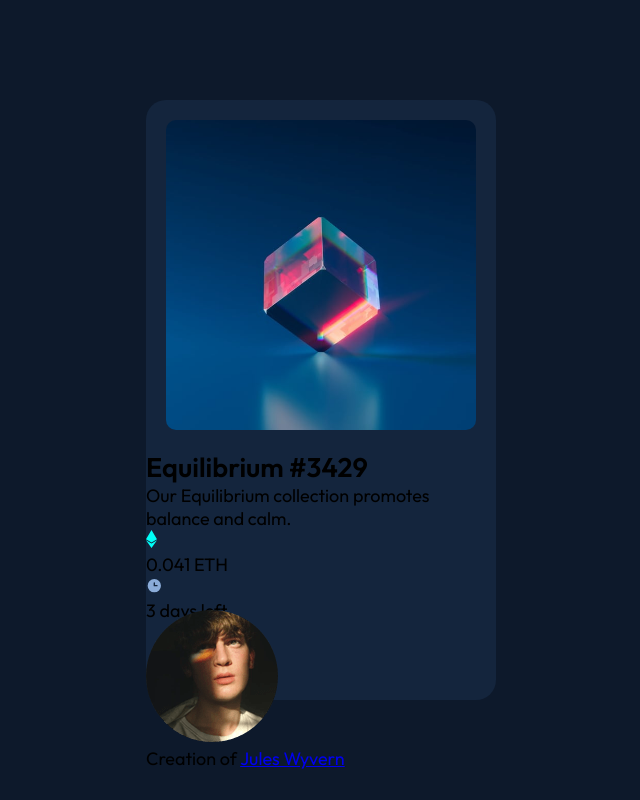
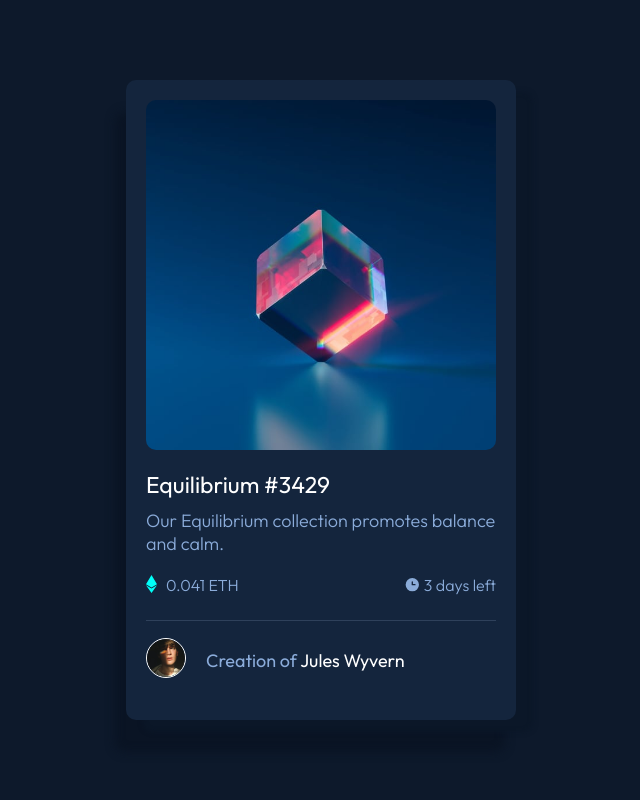
Before and after one commit to birkaany/FrontendMentor, a plain HTML site: page nft-preview-card-component-main/index.html in a window 1280 px wide. Shown: the whole page, without its empty margins (319-959 px from the left). Drawn offline with Linux system fonts and the light colour scheme.

Commit message:
active states done

```diff
--- a/nft-preview-card-component-main/css/style.scss
+++ b/nft-preview-card-component-main/css/style.scss
@@ -5,6 +5,8 @@ $cyan: hsl(178, 100%, 50%);
 $darkBlue: hsl(216, 50%, 16%);
 $darkerBlue: hsl(215, 32%, 27%);
 $white: hsl(0, 0%, 100%);
+/* $primaryPadding: 2.4rem;
+$secondaryPadding: 0 2.4rem; */
 
 * {
   margin: 0;
@@ -18,6 +20,7 @@ html {
 
 body {
   font-size: 1.8rem;
+  color: $white;
   background-color: hsl(217, 54%, 11%);
   min-height: 100vh;
   display: flex;
@@ -26,21 +29,101 @@ body {
   font-family: "Outfit", sans-serif;
 }
 
-main.container {
-  width: 35rem;
+p {
+  color: $softBlue;
+}
+
+a {
+  color: $white;
+  text-decoration: none;
+  transition: 300ms ease-in-out;
+  &:hover {
+    color: $cyan;
+    transition: 300ms ease-in-out;
+  }
+}
+main {
+  max-width: 39rem;
   min-height: 60rem;
-  background-color: $darkBlue;
-  border-radius: 2rem;
+  background-color: hsl(216deg, 50%, 16%);
+  border-radius: 1rem;
   display: grid;
-  grid-template-rows: 35rem 16rem 8rem;
+  grid-template-rows: 35rem 13rem 8rem;
+  gap: 2rem;
+  padding: 2rem;
+  box-shadow: 17px 12px 5px hsl(216deg 55% 10%),
+    -11px 32px 10px hsl(216deg 56% 9%);
+  .nft-image {
+    aspect-ratio: 1;
+    position: relative;
+    &:hover:before {
+      content: url(/images/icon-view.svg);
+      width: 100%;
+      height: 100%;
+      background-color: hsl(178deg, 100%, 50%, 30%);
+      position: absolute;
+      border-radius: 2rem;
+      display: flex;
+      justify-content: center;
+      align-items: center;
+      visibility: visible;
+      cursor: pointer;
+      transition: all 1s;
+    }
 
-  .nft-image {
     img {
       width: 100%;
       height: 100%;
       object-fit: cover;
-      padding: 2rem;
-      border-radius: 3rem;
+      border-radius: 1rem;
+    }
+  }
+
+  .info-bar {
+    h1 {
+      font-size: 2.3rem;
+      font-weight: 400;
+    }
+    > p {
+      margin-top: 1rem;
+      font-weight: 300;
+    }
+    .nft-info {
+      margin-top: 2rem;
+      display: flex;
+      justify-content: space-between;
+      & > div {
+        display: flex;
+      }
+      picture {
+        width: 2rem;
+      }
+      p {
+        font-weight: 300;
+        font-size: 1.6rem;
+      }
+    }
+  }
+
+  .nft-creator {
+    display: flex;
+    justify-content: flex-start;
+    align-items: center;
+    border-top: 1px solid $darkerBlue;
+    picture {
+      max-width: 4rem;
+      margin-right: 2rem;
+      img {
+        border: 0.1rem solid $white;
+        border-radius: 50%;
+        width: 100%;
+      }
+    }
+  }
+  @media only screen and (max-width: 375px) {
+    & {
+      width: 35rem;
+      grid-template-rows: 31rem 13rem 8rem;
     }
   }
 }
--- a/nft-preview-card-component-main/index.html
+++ b/nft-preview-card-component-main/index.html
@@ -15,21 +15,27 @@
       <img src="/images/image-equilibrium.jpg" alt="">
     </picture>
     <section class="info-bar">
-      <h1>Equilibrium #3429</h1>
+      <h1><a href="#">Equilibrium #3429</a></h1>
       <p>Our Equilibrium collection promotes balance and calm.</p>
       <div class="nft-info">
         <div class="nft-amount">
+          <picture>
           <img src="/images/icon-ethereum.svg" alt="">
+          </picture>
           <p>0.041 ETH</p>
         </div>
         <div class="time-left">
+          <picture>
           <img src="/images/icon-clock.svg" alt="">
+          </picture>
           <p>3 days left</p>
         </div>
       </div>
     </section>
     <section class="nft-creator">
+      <picture>
       <img src="/images/image-avatar.png" alt="">
+            </picture>
       <p>Creation of <span><a href="#">Jules Wyvern</a></span></p>
     </section>
   </main>
```
Also changed, not shown: nft-preview-card-component-main/css/style.css, 1 other file.
